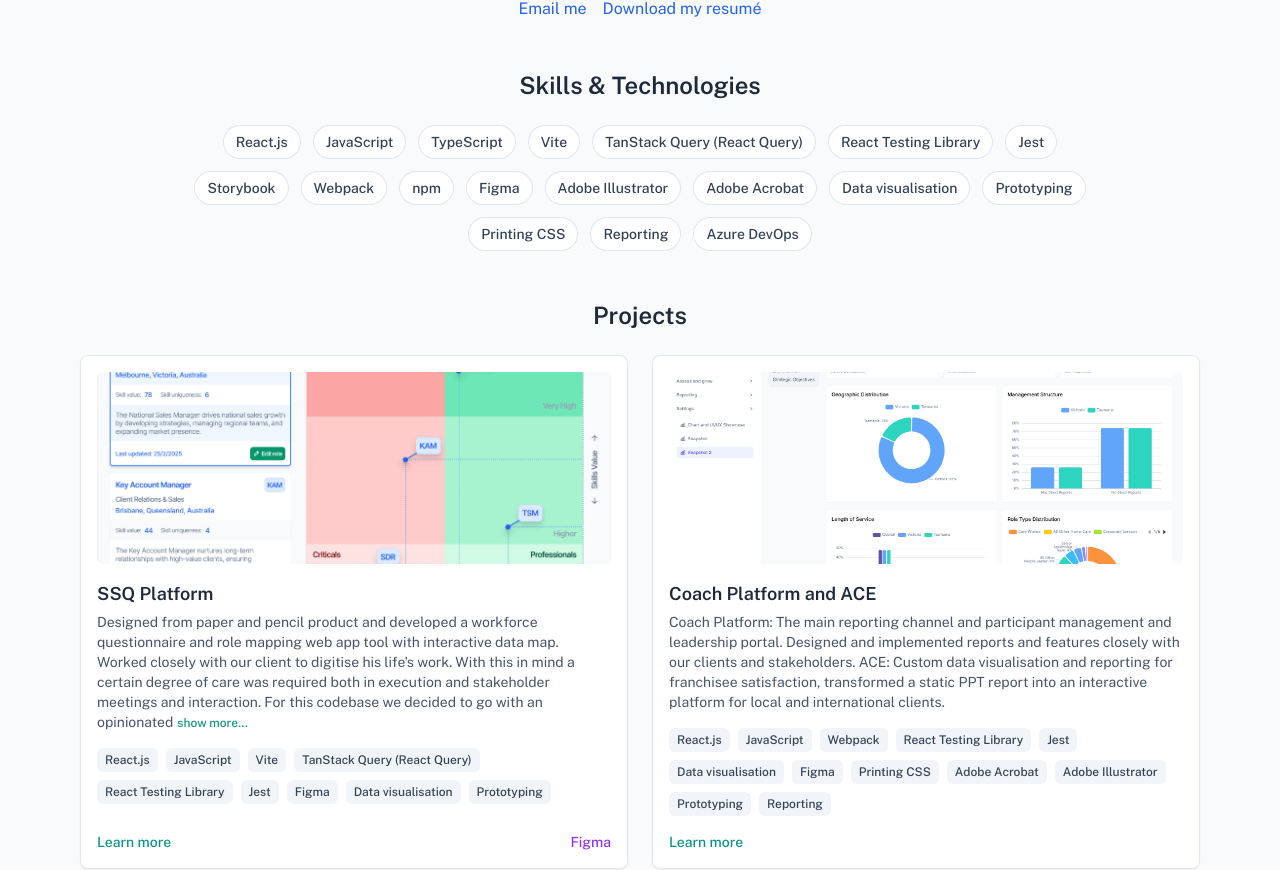
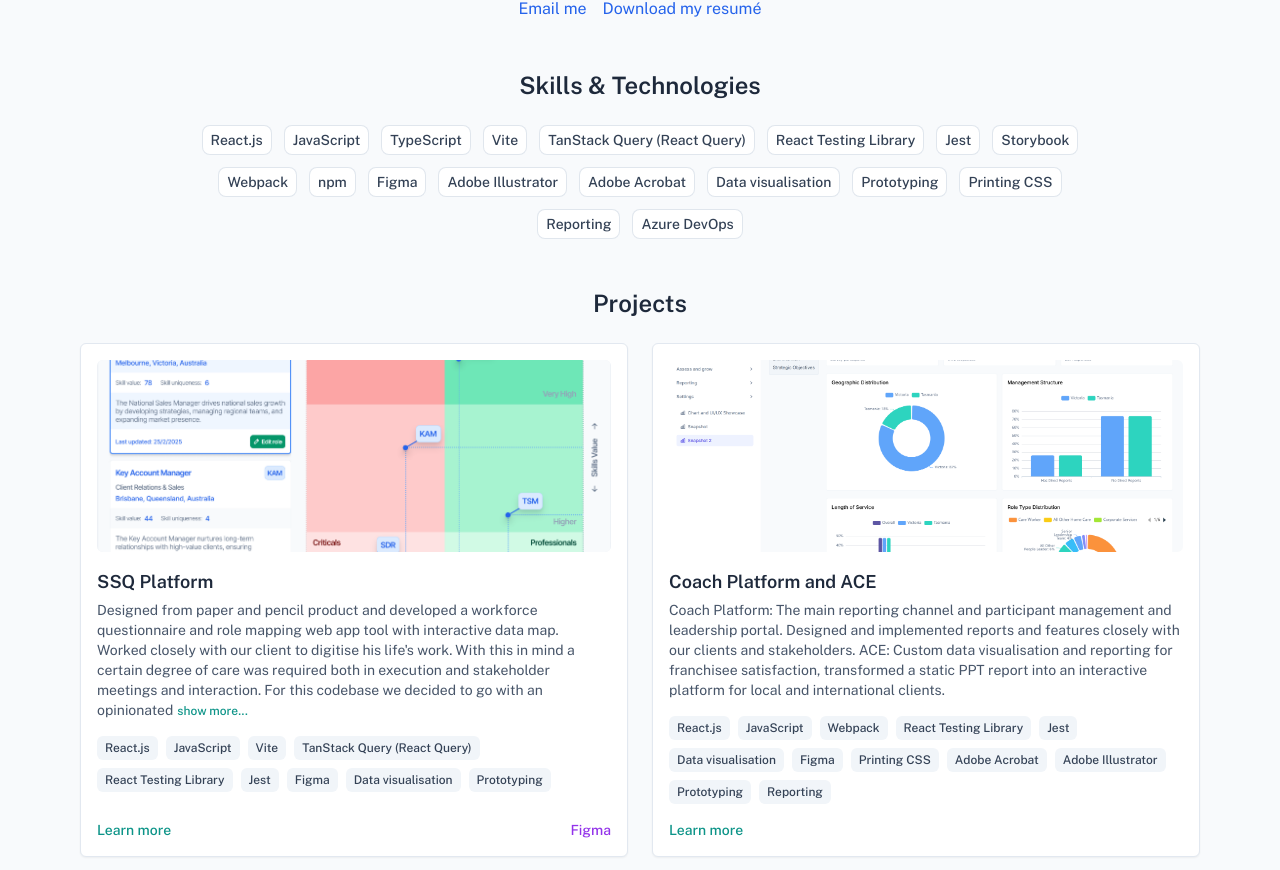
Before and after one commit to fmondu/fmondu.github.io, a React (Vite) app: page / in a window 1280 px wide. Shown: the part 215-1085 px from the top of the page. Built offline with nearby package versions, Linux system fonts and the light colour scheme.

Commit message:
updated tag border radius

```diff
--- a/src/components/ProjectCard.tsx
+++ b/src/components/ProjectCard.tsx
@@ -26,7 +26,7 @@ const ProjectCard: FC<ProjectCardProps> = ({ project, selectedTags }) => {
     const hasMore = words.length > MAX_WORDS;
 
     return (
-        <div className="flex flex-col gap-4 bg-white dark:bg-slate-800 rounded-lg shadow-sm border border-slate-200 dark:border-slate-700 p-4 hover:shadow-md transition-shadow duration-200 h-full">
+        <div className="flex flex-col gap-4 bg-white dark:bg-slate-800 rounded-md shadow-sm border border-slate-200 dark:border-slate-700 p-4 hover:shadow-md transition-shadow duration-200 h-full">
             {project.image && (
                 <div className="w-full h-48 bg-slate-100 dark:bg-slate-700 rounded-md overflow-hidden">
                     <img
--- a/src/components/Tag.tsx
+++ b/src/components/Tag.tsx
@@ -10,14 +10,14 @@ const Tag: FC<TagProps> = ({ label, isActive, onClick }) => {
     return (
         <button
             onClick={onClick}
-            className={`px-3 py-1.5 text-sm font-medium rounded-full border transition-all duration-200 hover:scale-105 backdrop-blur-sm
+            className={`px-3 py-1.5 text-sm font-medium rounded-lg border transition-all duration-200 hover:scale-105 backdrop-blur-sm
         ${
             isActive
                 ? 'bg-teal-600 text-white border-teal-600 shadow-lg'
                 : 'bg-white/90 text-slate-700 border-slate-300/60 hover:border-teal-600 hover:text-teal-600 hover:bg-white/100 dark:bg-slate-800/90 dark:text-slate-300 dark:border-slate-600/60 dark:hover:border-teal-600 dark:hover:bg-slate-800/100'
         }
         text-xs px-1.5 py-0.5
-        md:text-sm md:px-3 md:py-1.5
+        md:text-sm md:px-2 md:py-1
     `}
         >
             {label}
```
